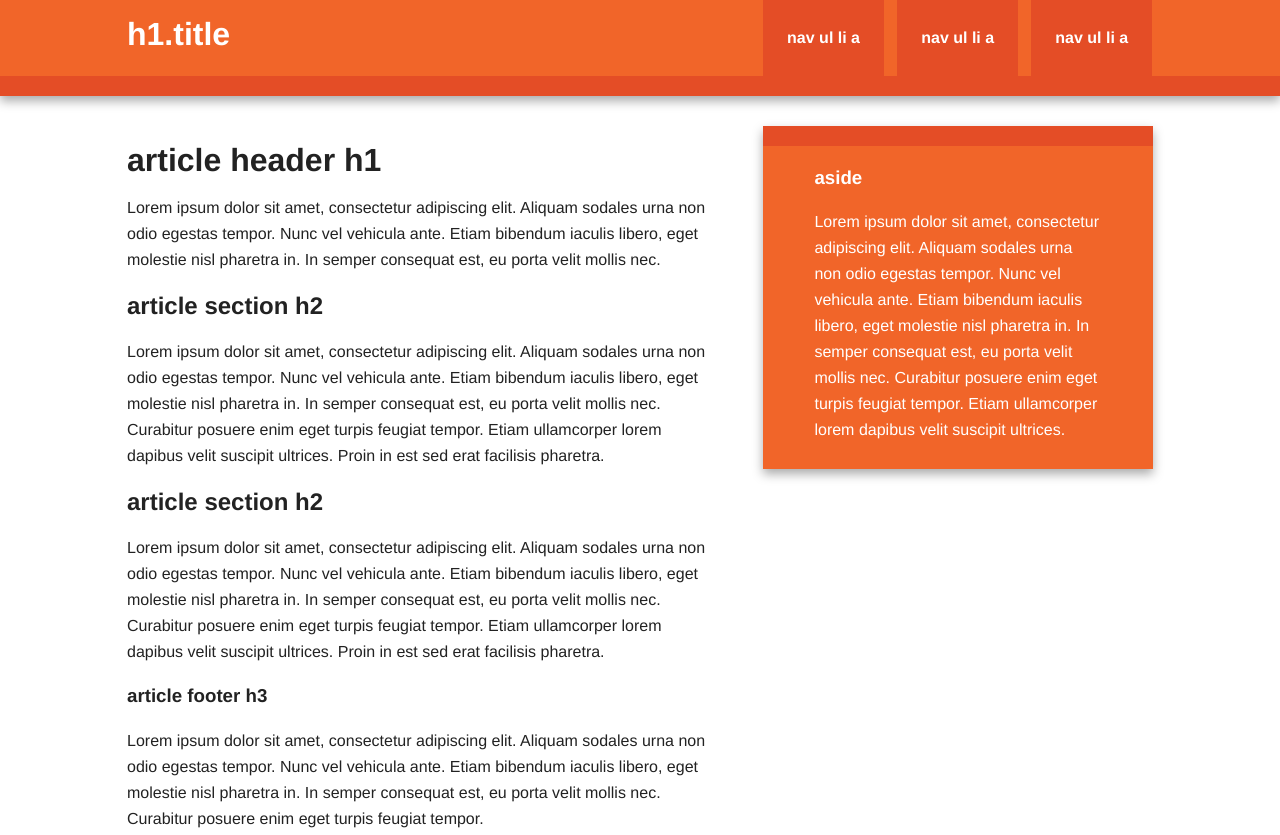
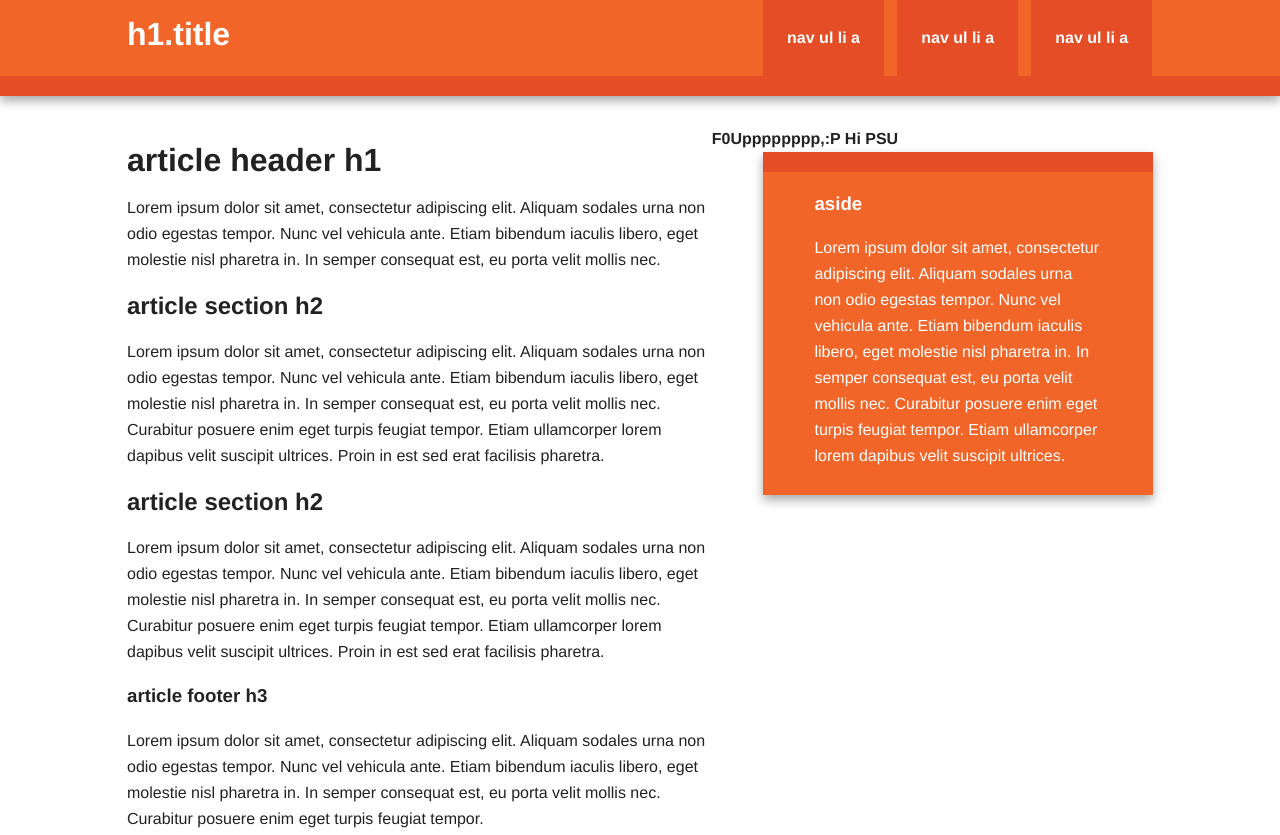
Before and after one commit to krichk56/-SCM2020-6030213008, a plain HTML site: page index.html in a window 1280 px wide. Shown: the top 835 px of the page. Drawn offline with nearby package versions, Linux system fonts and the light colour scheme.

Commit message:
Update index.html

```diff
--- a/index.html
+++ b/index.html
@@ -55,7 +55,8 @@
                         <p>Lorem ipsum dolor sit amet, consectetur adipiscing elit. Aliquam sodales urna non odio egestas tempor. Nunc vel vehicula ante. Etiam bibendum iaculis libero, eget molestie nisl pharetra in. In semper consequat est, eu porta velit mollis nec. Curabitur posuere enim eget turpis feugiat tempor.</p>
                     </footer>
                 </article>
-
+<b> F0Upppppppp,:P </b>
+                <b> Hi PSU  </b>
                 <aside>
                     <h3>aside</h3>
                     <p>Lorem ipsum dolor sit amet, consectetur adipiscing elit. Aliquam sodales urna non odio egestas tempor. Nunc vel vehicula ante. Etiam bibendum iaculis libero, eget molestie nisl pharetra in. In semper consequat est, eu porta velit mollis nec. Curabitur posuere enim eget turpis feugiat tempor. Etiam ullamcorper lorem dapibus velit suscipit ultrices.</p>
```
